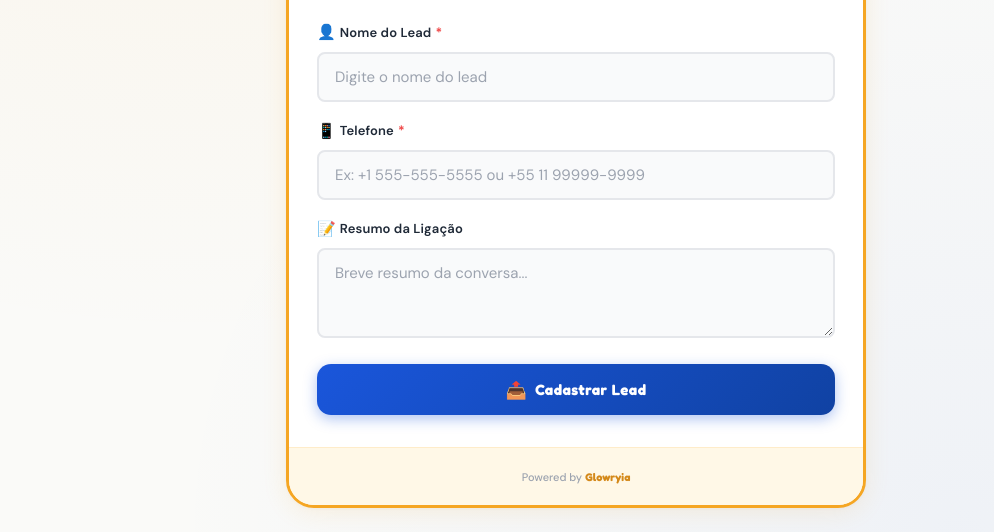
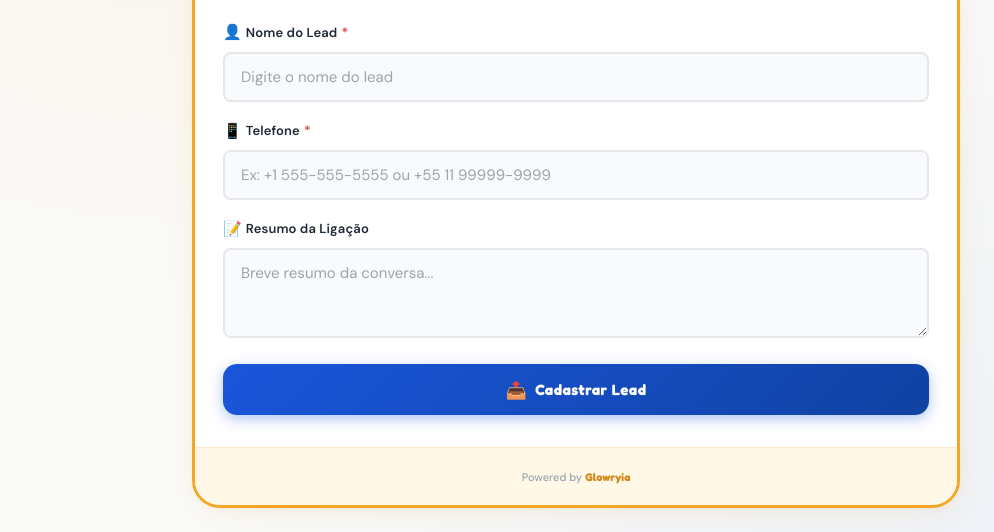
Before and after one commit to kfreitasdev/projeto_leads_control, a website: page index.html in a window 1280 px wide. Shown: the part 327-859 px from the top of the page, without its empty margins (64-1058 px from the left). Drawn offline with Linux system fonts and the light colour scheme.

Commit message:
Expand main container to 768px for better PC viewing

```diff
--- a/index.html
+++ b/index.html
@@ -63,7 +63,7 @@
 
     /* ── Container com moldura dourada ───── */
     .page-frame {
-      max-width: 580px;
+      max-width: 768px;
       margin: 24px auto;
       border: 3px solid var(--border-gold);
       border-radius: var(--radius-xl);
```
